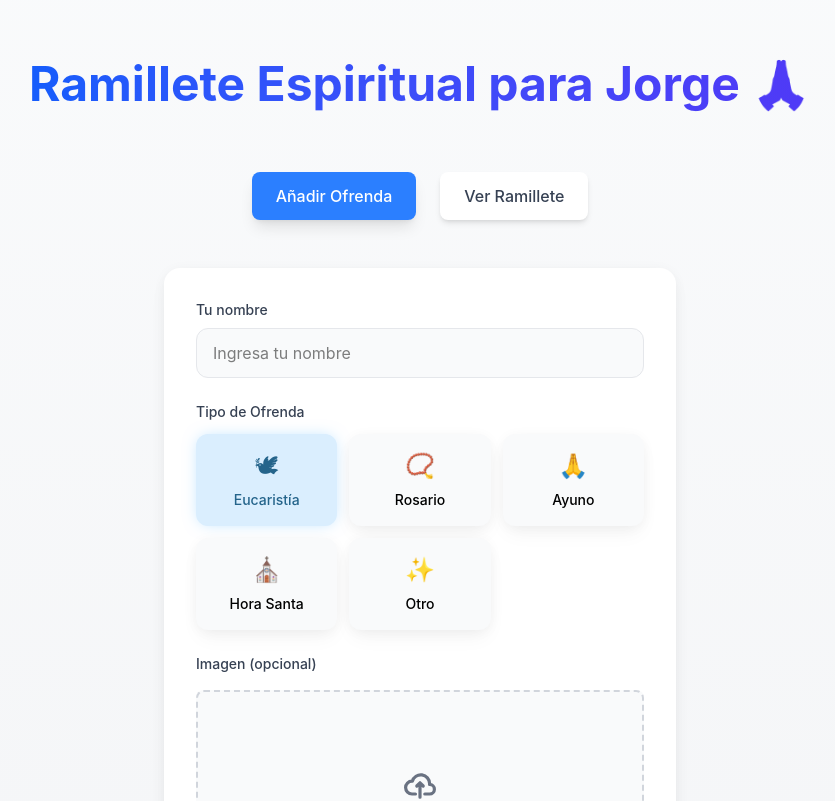
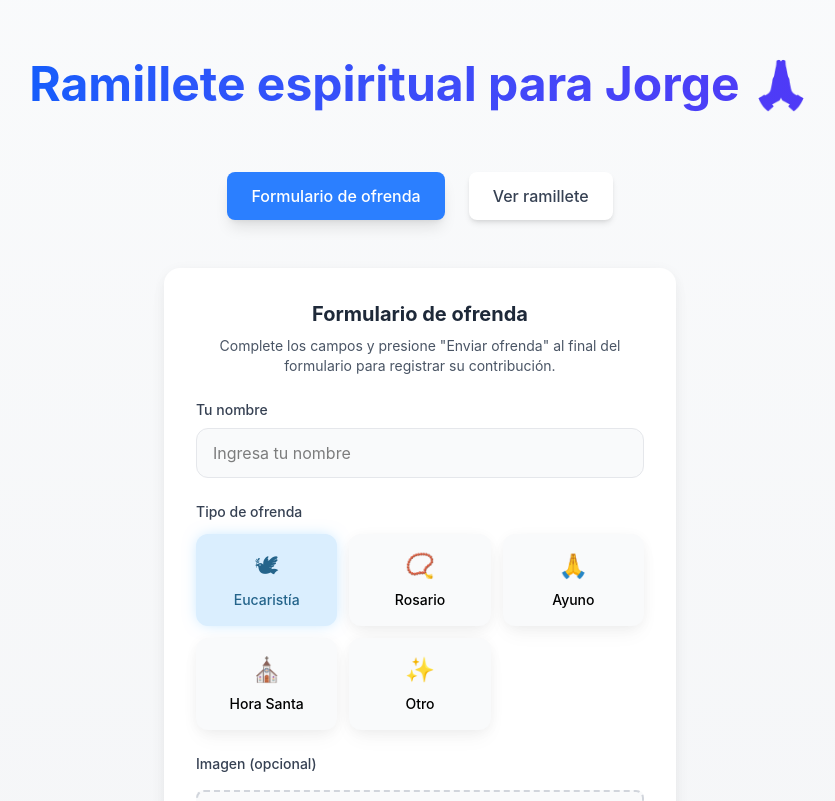
Before and after one commit to zejiran/spiritual-bouquet-tracker, a React (Vite) app in the folder frontend/: page / in a window 1280 px wide. Shown: the top 801 px of the page, without its empty margins (220-1055 px from the left). Built offline with nearby package versions, Linux system fonts and the light colour scheme; no server answers.

Commit message:
Improve UI/UX design

```diff
--- a/frontend/src/App.tsx
+++ b/frontend/src/App.tsx
@@ -44,12 +44,12 @@ const App: React.FC = () => {
               transition={{ duration: 0.75 }}
               className="relative w-fit mx-auto text-4xl sm:text-5xl font-bold text-center mb-12 bg-clip-text text-transparent bg-gradient-to-r from-blue-600 to-indigo-600 leading-normal pb-1"
             >
-              Ramillete Espiritual para Jorge 🙏
+              Ramillete espiritual para Jorge 🙏
             </motion.h1>
 
             <nav className="mb-12 flex justify-center gap-6">
-              <NavLink to="/">Añadir Ofrenda</NavLink>
-              <NavLink to="/view">Ver Ramillete</NavLink>
+              <NavLink to="/">Formulario de ofrenda</NavLink>
+              <NavLink to="/view">Ver ramillete</NavLink>
             </nav>
 
             <div className="container mx-auto px-4 animate-fade-in">
--- a/frontend/src/components/AddOffering.tsx
+++ b/frontend/src/components/AddOffering.tsx
@@ -56,6 +56,16 @@ export const AddOffering: React.FC = () => {
       transition={{ duration: 0.2 }}
       className="card max-w-lg mx-auto p-8"
     >
+      <div className="mb-6 text-center">
+        <h2 className="text-xl font-bold text-gray-800 mb-2">
+          Formulario de ofrenda
+        </h2>
+        <p className="text-sm text-gray-600">
+          Complete los campos y presione "Enviar ofrenda" al final del
+          formulario para registrar su contribución.
+        </p>
+      </div>
+
       {!localStorage.getItem('userName') && (
         <motion.div
           initial={{ opacity: 0 }}
@@ -78,7 +88,7 @@ export const AddOffering: React.FC = () => {
       <form onSubmit={handleSubmit} className="space-y-6">
         <div>
           <label className="block text-sm font-medium text-gray-700 mb-3">
-            Tipo de Ofrenda
+            Tipo de ofrenda
           </label>
           <div className="grid grid-cols-2 sm:grid-cols-3 gap-3">
             {OFFERING_TYPES.map((type) => (
@@ -139,10 +149,10 @@ export const AddOffering: React.FC = () => {
               className="flex items-center justify-center"
             >
               <div className="animate-spin rounded-full h-5 w-5 border-b-2 border-white mr-2" />
-              Añadiendo...
+              Enviando...
             </motion.div>
           ) : (
-            'Añadir Ofrenda'
+            'Enviar ofrenda'
           )}
         </motion.button>
       </form>
--- a/frontend/src/components/ViewRamillete.tsx
+++ b/frontend/src/components/ViewRamillete.tsx
@@ -82,7 +82,7 @@ export const ViewRamillete: React.FC = () => {
         className="card p-8"
       >
         <h2 className="text-2xl font-bold mb-6 text-center gradient-text">
-          Resumen del Ramillete
+          Resumen del ramillete
         </h2>
         <motion.div
           variants={{
@@ -136,7 +136,7 @@ export const ViewRamillete: React.FC = () => {
         className="card p-8"
       >
         <h3 className="text-xl font-bold mb-6 gradient-text">
-          Registro de Ofrendas
+          Registro de ofrendas
         </h3>
 
         <AnimatePresence mode="wait">
```
